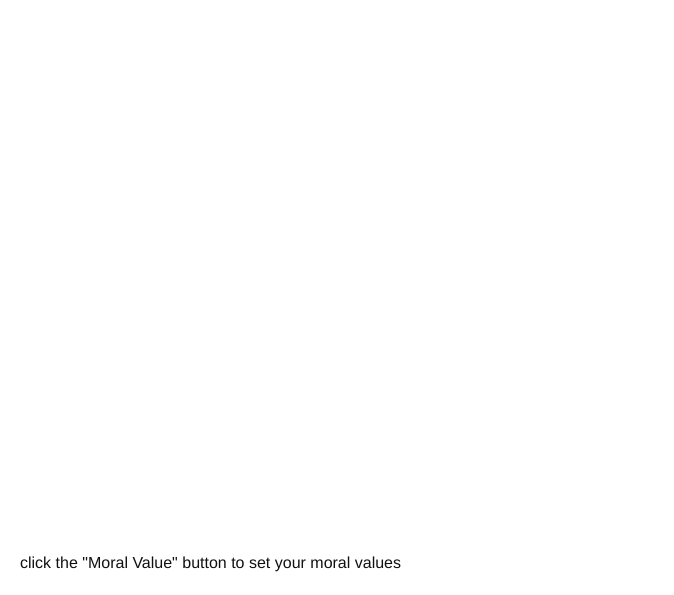
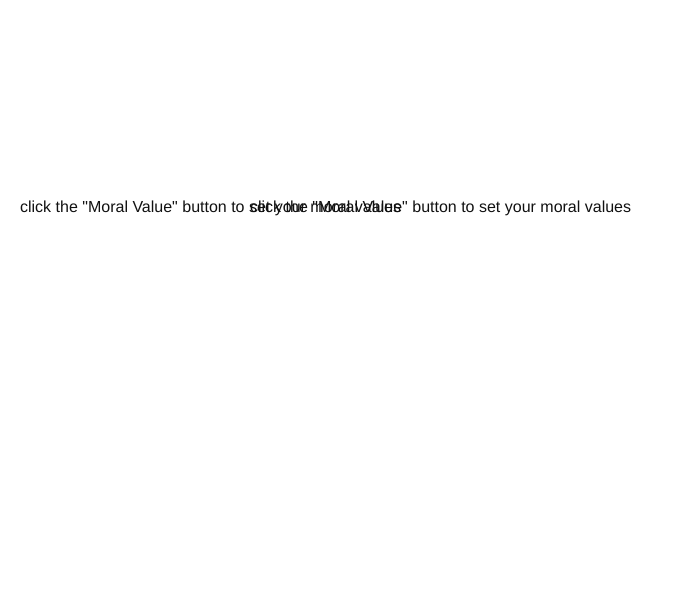
Before and after one commit to zhanghuishun/MHC-for-SAR-task-1, a Flask app: page /human-agent/1 in a window 1280 px wide. Shown: the part 205-800 px from the top of the page, without its empty margins (0-674 px from the left). Run offline with Flask 2, Linux system fonts and the light colour scheme; parts of the project's set-up code (start-up, migrations or seed data) failed here and were passed over; some libraries are stand-ins or nearby versions.

Commit message:
Fix selected moral value and explanations position

```diff
--- a/customized_gui/static/css/mhc.css
+++ b/customized_gui/static/css/mhc.css
@@ -587,13 +587,23 @@ input:checked + .slider:before {
 
 .moral-value-selected {
     position: fixed;
-    bottom: 20px;
+    top: 400px;
     left: 20px;
   }
-
+.moral-value-selected-background {
+    position: fixed;
+    top: 400px;
+    left: 20px;
+}
 .image-frame {
     width: 200px;
     height: 40px;
     border: 1px solid black;
     position: relative;
 }
+
+.explanations {
+    position: fixed;
+    top: 400px;
+    left: 250px;
+}
--- a/customized_gui/templates/human_agent.html
+++ b/customized_gui/templates/human_agent.html
@@ -147,6 +147,9 @@
         <div class="moral-value-selected" id="moral_value_selected">
             <div>click the "Moral Value" button to set your moral values</div>
         </div>
+        <div class="explanations">
+            <div>click the "Moral Value" button to set your moral values</div>
+        </div>
         <!-- Chat -->
         <div class="collapse" id="chat">
             <div class="container-fluid">
```
Also changed, not shown: customized_gui/static/images/explanations background.png (added), customized_gui/static/images/moral value selected background.png (added).
